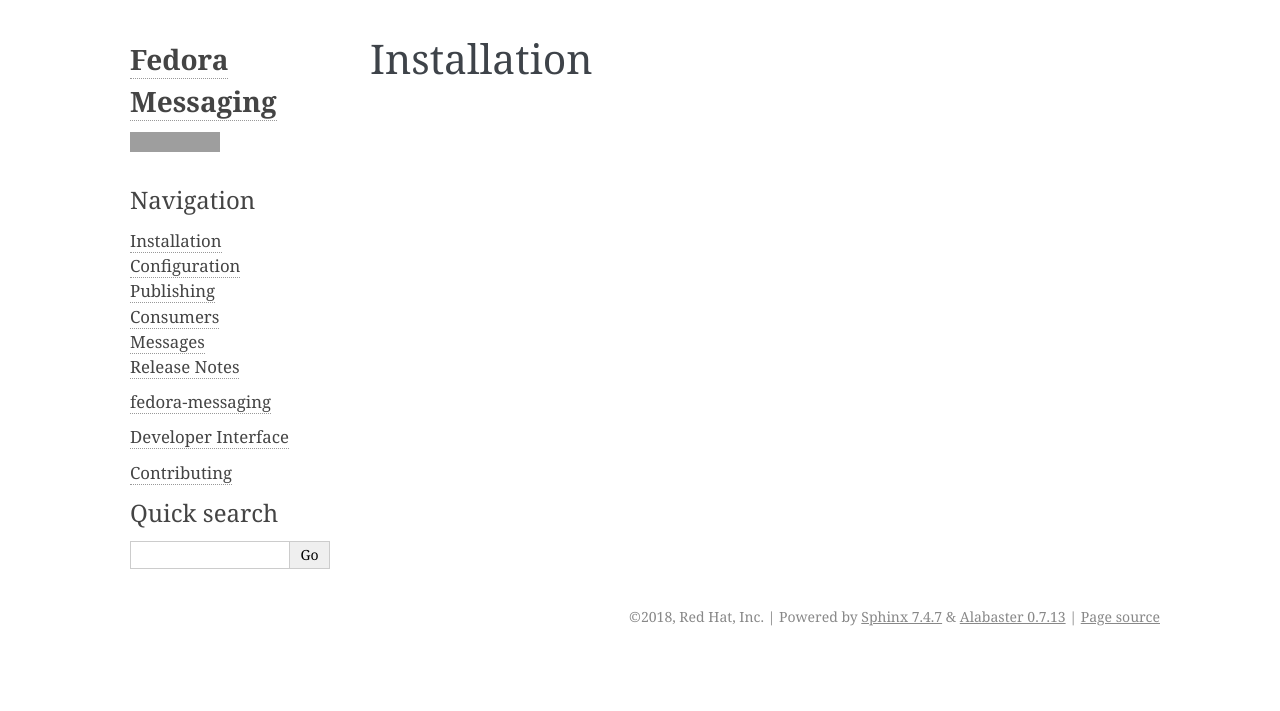
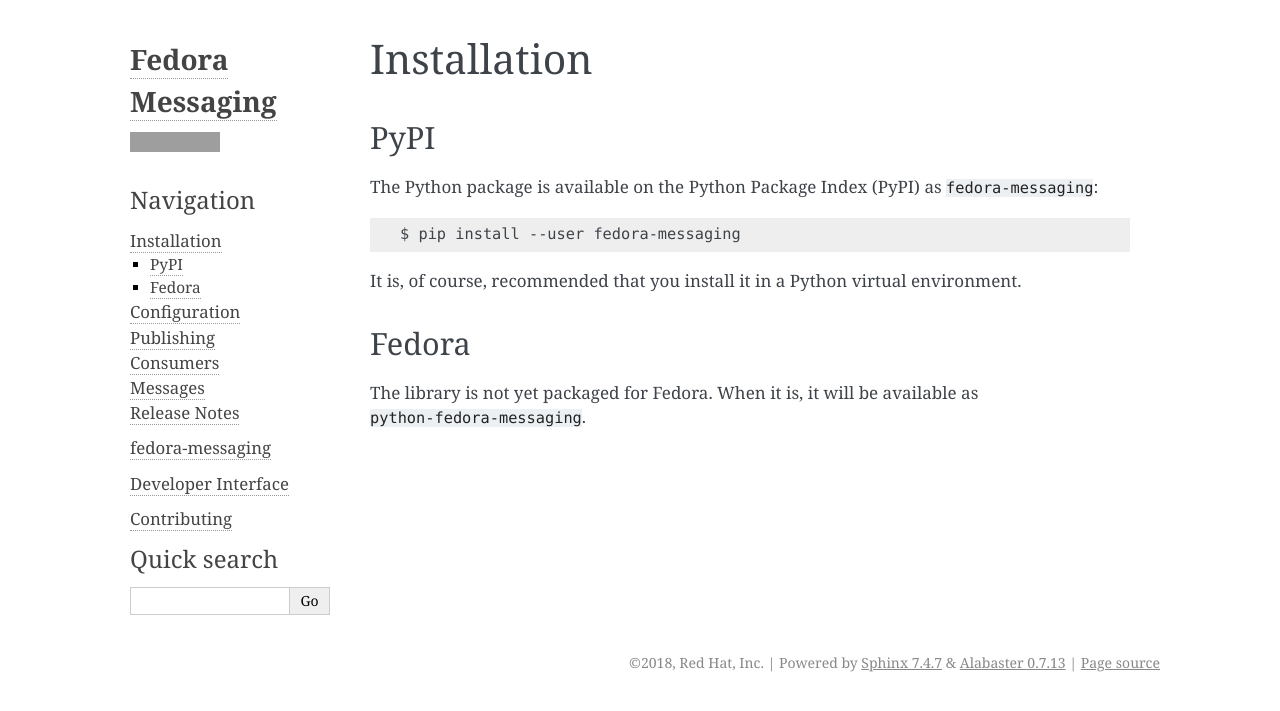
Before and after one commit to fedora-infra/fedora-messaging, a Sphinx documentation site: the page built from docs/installation.rst, in a window 1280 px wide. Shown: the top 711 px of the page. Built offline with Sphinx 7.4.7, drawn with Linux system fonts in a browser that asks for light colours; grey boxes are pictures that could not be loaded.

Commit message:
Write initial installation documentation
Signed-off-by: Jeremy Cline <jcline@redhat.com>

```diff
--- a/docs/installation.rst
+++ b/docs/installation.rst
@@ -1,3 +1,21 @@
 ============
 Installation
 ============
+
+PyPI
+====
+
+The Python package is available on the Python Package Index (PyPI) as
+``fedora-messaging``::
+
+    $ pip install --user fedora-messaging
+
+It is, of course, recommended that you install it in a Python virtual
+environment.
+
+
+Fedora
+======
+
+The library is not yet packaged for Fedora. When it is, it will be available
+as ``python-fedora-messaging``.
```
